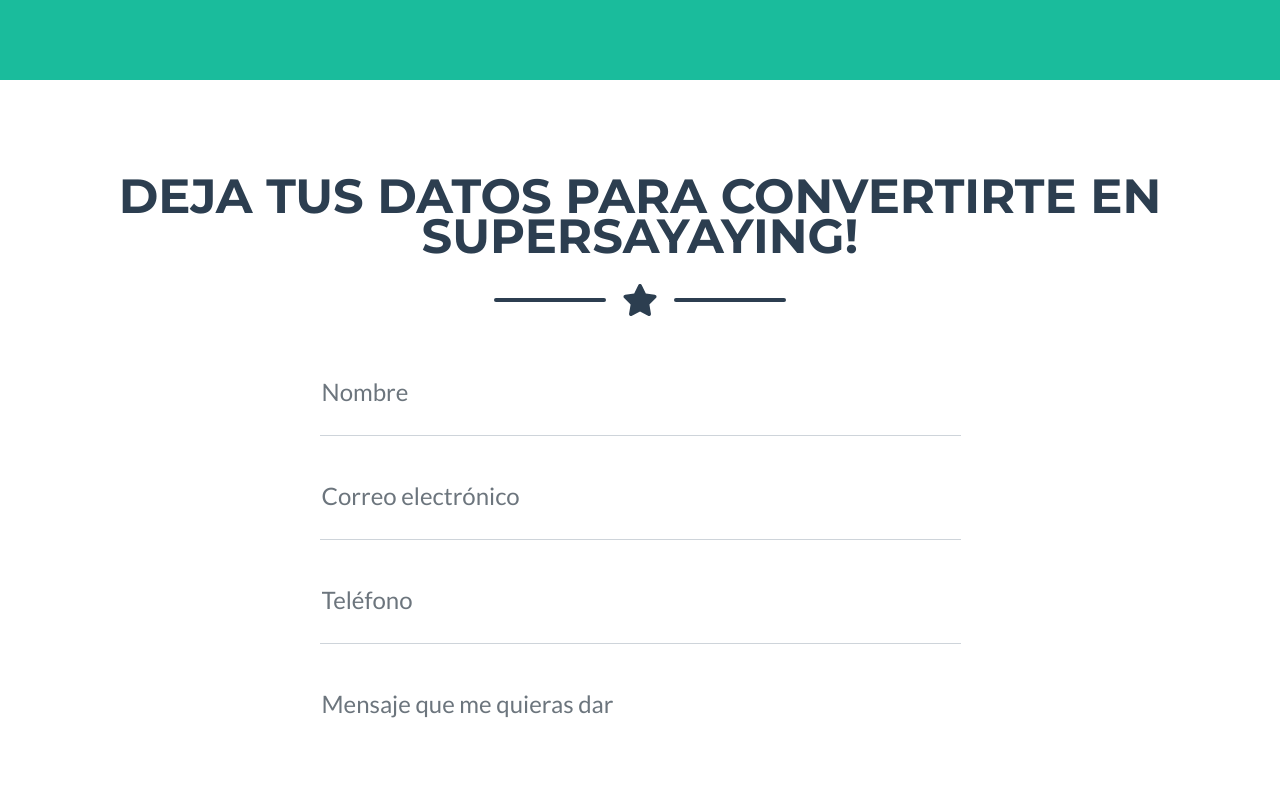
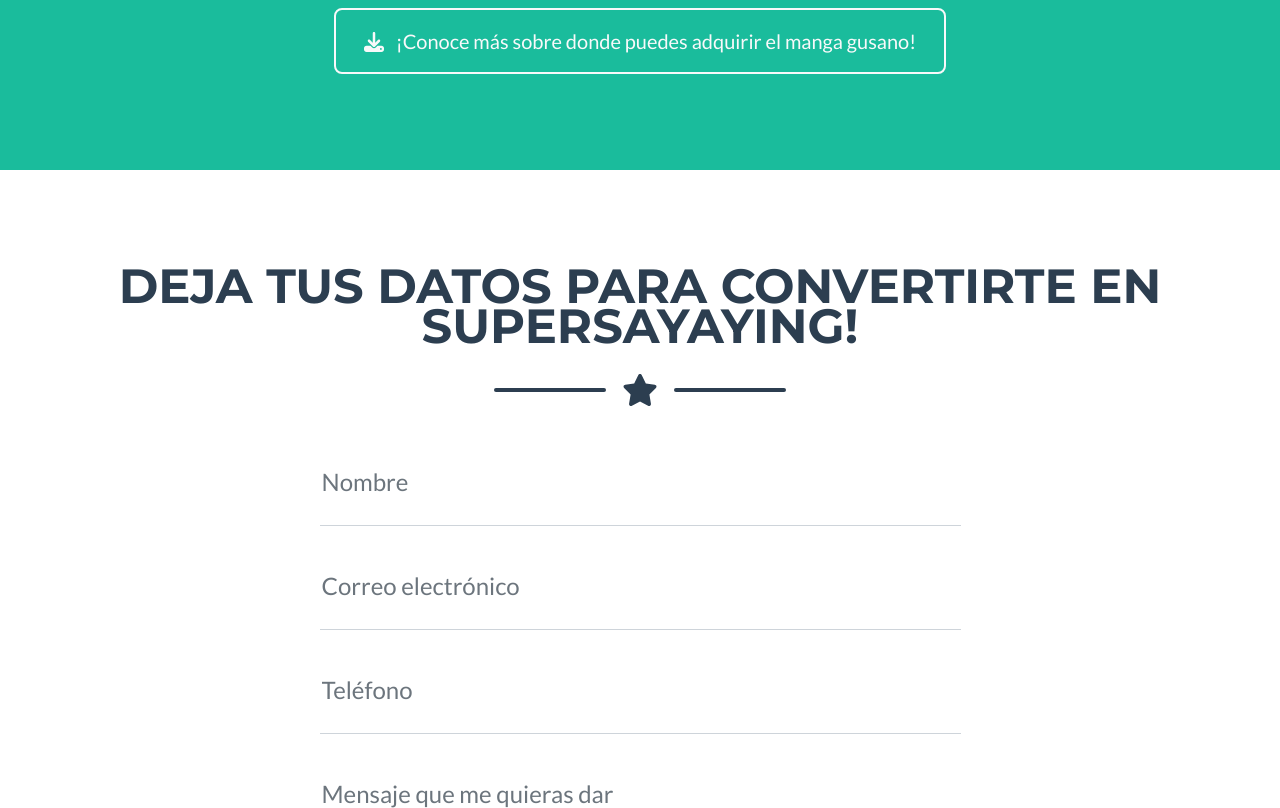
Before and after one commit to jOsE0134/taller2ntd, a plain HTML site: page index.html in a window 1280 px wide. Shown: the part 2499-3307 px from the top of the page. Drawn offline with nearby package versions, Linux system fonts and the light colour scheme.

Commit message:
Creación botón - Compra manga
Se añade el botón con información de donde se puede realizar la compra del manga (página Panini).

```diff
--- a/index.html
+++ b/index.html
@@ -148,6 +148,12 @@
                     <a class="btn btn-xl btn-outline-light" href="https://www.youtube.com/watch?v=59oI70Zjx20" target="_blank">
                         <i class="fas fa-download me-2"></i>
                         ¡Conoce más sobre mí terricola creador!
+                    </a>
+                </div>
+                <div class="text-center mt-4">
+                    <a class="btn btn-xl btn-outline-light" href="https://paninitienda.com/" target="_blank">
+                        <i class="fas fa-download me-2"></i>
+                        ¡Conoce más sobre donde puedes adquirir el manga gusano!
                     </a>
                 </div>
             </div>
@@ -367,7 +373,7 @@
                             <div class="row justify-content-center">
                                 <div class="col-lg-8">
                                     <!-- Portfolio Modal - Title-->
-                                    <h2 class="portfolio-modal-title text-secondary text-uppercase mb-0">Orden cronológico de las series de Dragon Ball</h2>
+                                    <h2 class="portfolio-modal-title text-secondary text-uppercase mb-0">Orden cronológico de las series de Dragon Ball (Canon)</h2>
                                     <!-- Icon Divider-->
                                     <div class="divider-custom">
                                         <div class="divider-custom-line"></div>
```
